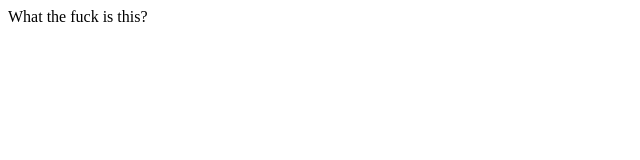
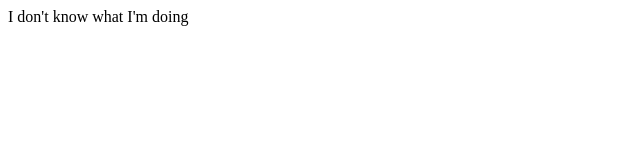
Before and after one commit to Nichols1105/WebDevJunk, a plain HTML site: page index.html in a window 1280 px wide. Shown: the full height of the page, 0-640 px from the left. Drawn offline with Linux system fonts and the light colour scheme.

Commit message:
more text

```diff
--- a/index.html
+++ b/index.html
@@ -12,4 +12,4 @@
 <body>
 </body>
 </html>
-What the fuck is this?
+I don't know what I'm doing
```
